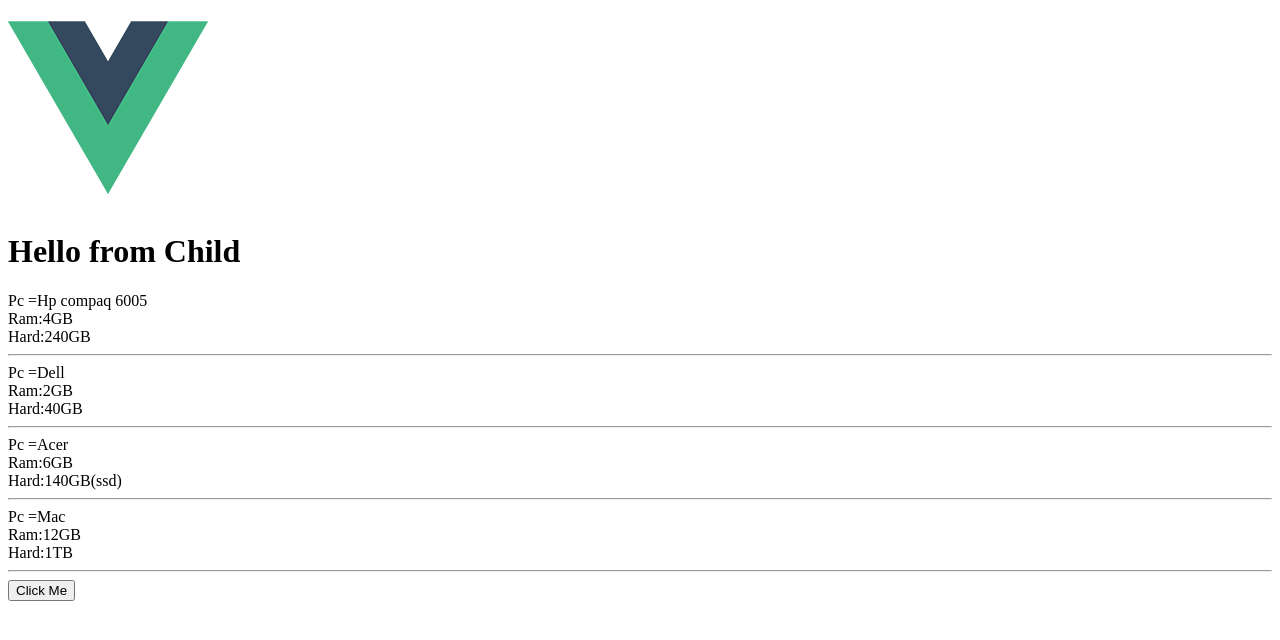
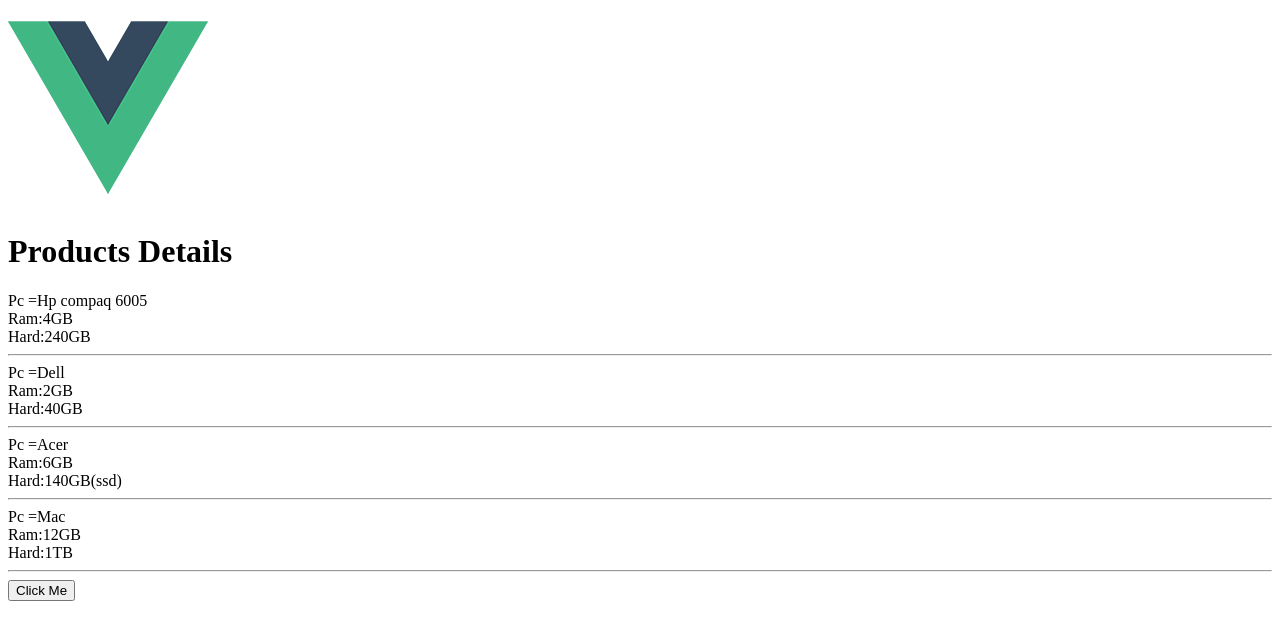
Before and after one commit to royalihasan/Component-communication-in-Vue-js, a Vue app: page / in a window 1280 px wide. Shown: the top 640 px of the page. Built offline with nearby package versions, Linux system fonts and the light colour scheme.

Commit message:
"Add Parent component"

```diff
--- a/src/App.vue
+++ b/src/App.vue
@@ -1,16 +1,19 @@
 <template>
   <div id="app">
     <img alt="Vue logo" src="./assets/logo.png" />
-    <Child v-bind:products='products' />
-    <button>Click Me</button>
+    <Parent productName="Products Details" />
+    <!-- = -->
+    <Child v-bind:products="products" />
   </div>
 </template>
 
 <script>
 import Child from "./components/Child.vue";
+import Parent from "./components/Parent.vue";
+
 export default {
   name: "App",
-  components: { Child },
+  components: { Child,Parent },
   data() {
     return {
       products: [
--- a/src/components/Child.vue
+++ b/src/components/Child.vue
@@ -1,7 +1,8 @@
 <template>
   <div>
-    <h1>Hello from Child</h1>
 
+<!--  -->
+   <b> {{ user }} </b>
     <span v-for="product in products" :key="product.id">
       Pc ={{ product.productName }}
       <br />
@@ -10,16 +11,17 @@
       Hard:{{ product.Hard }}
       <hr />
     </span>
-
-    <!-- = -->
-    {{ user }}
+<!-- button -->
+  <div>
+      <button>Click Me</button>
+ </div>
   </div>
 </template>
 
 <script>
 export default {
   name: "Child",
-  props: ["products"],
+  props: ["products","user"],
   methods: {},
 };
 </script>
--- /dev/null
+++ b/src/components/Parent.vue
@@ -0,0 +1,20 @@
+<template>
+  <div>
+    <h1>{{ productName }}</h1>
+  </div>
+</template>
+
+<script>
+export default {
+  name: "Parent",
+  props: {
+    productName: {
+      type: Number,
+      default: () => {},
+    },
+  },
+};
+</script>
+
+<style lang="scss" scoped>
+</style>
```
